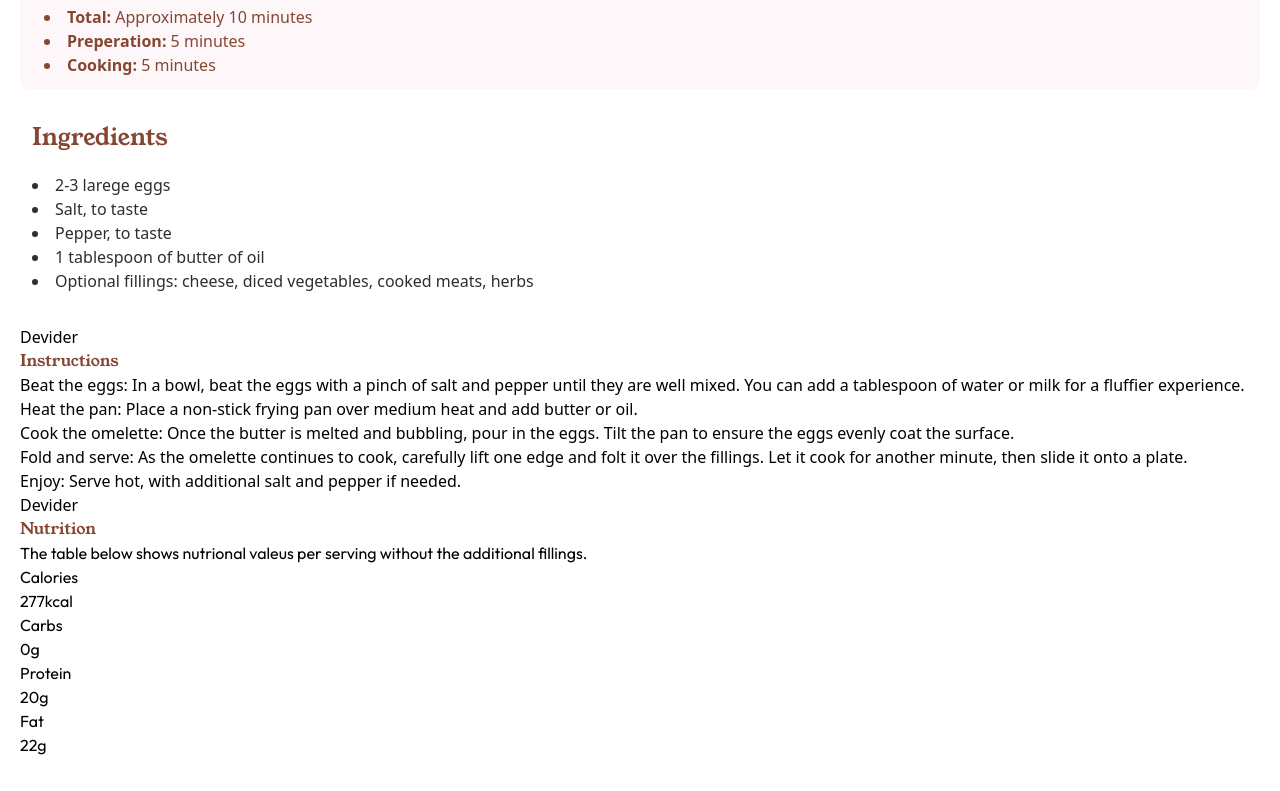
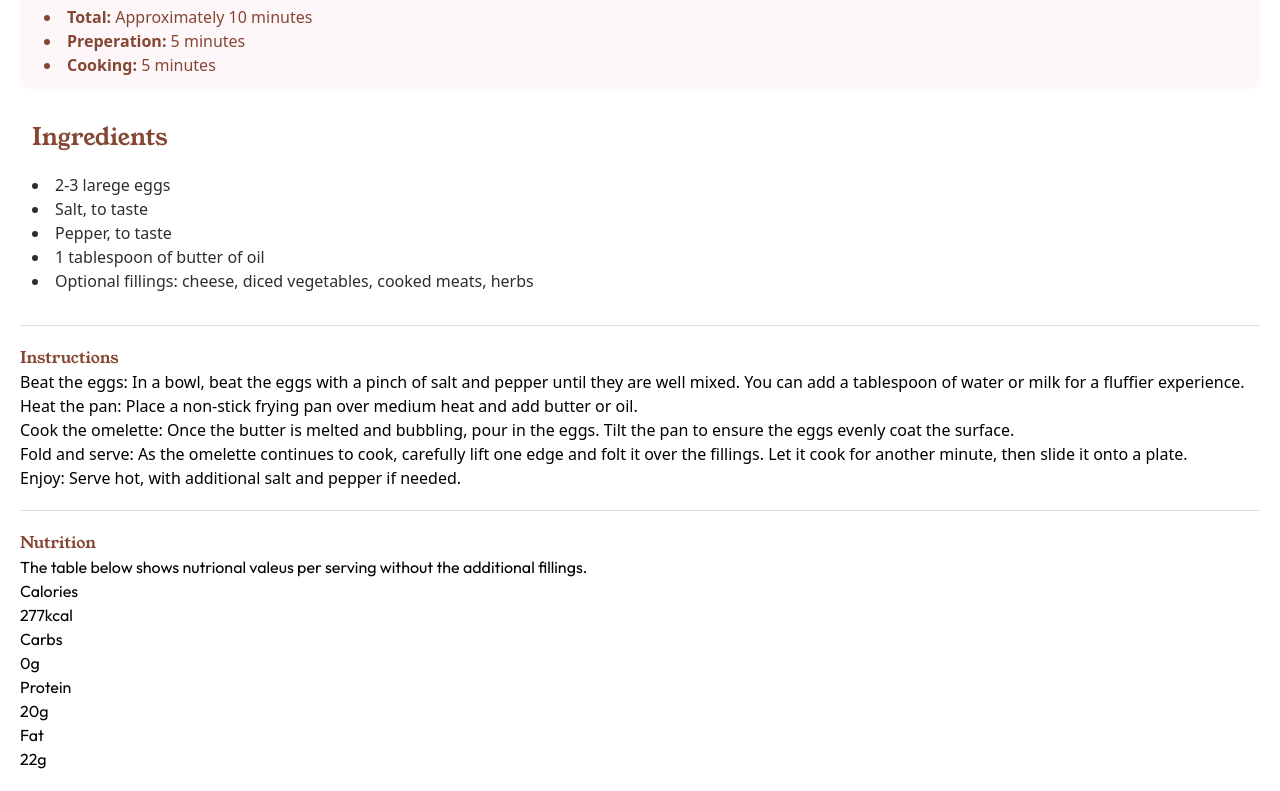
Before and after one commit to TimovandenBerg/TailwindCSS-Oefening-Recipe, a website: page src/index.html in a window 1280 px wide. Shown: the part 772-1563 px from the top of the page. Drawn offline with Linux system fonts and the light colour scheme.

Commit message:
diveder done

```diff
--- a/src/index.html
+++ b/src/index.html
@@ -20,7 +20,7 @@
       href="./output.css" />
     <title>Recipe</title>
   </head>
-  <body class="">
+  <body>
     <img
       src="./assets/img/image-omelette.jpeg"
       alt="image of omelette" />
@@ -55,7 +55,7 @@
           </li>
         </ul>
       </section>
-      <div>Devider</div>
+      <div class="divider"></div>
       <section>
         <h2>Instructions</h2>
         <ol>
@@ -84,7 +84,7 @@
           </li>
         </ol>
       </section>
-      <div>Devider</div>
+      <div class="divider"></div>
       <section>
         <h2>Nutrition</h2>
         <p>
--- a/src/main.css
+++ b/src/main.css
@@ -42,3 +42,10 @@ h2 {
 h3 {
   @apply text-dark-raspberry-100;
 }
+
+.divider {
+  @apply bg-light-grey;
+  @apply w-full;
+  @apply mb-5 mt-5;
+  height: 1px;
+}
```
Also changed, not shown: src/output.css.
